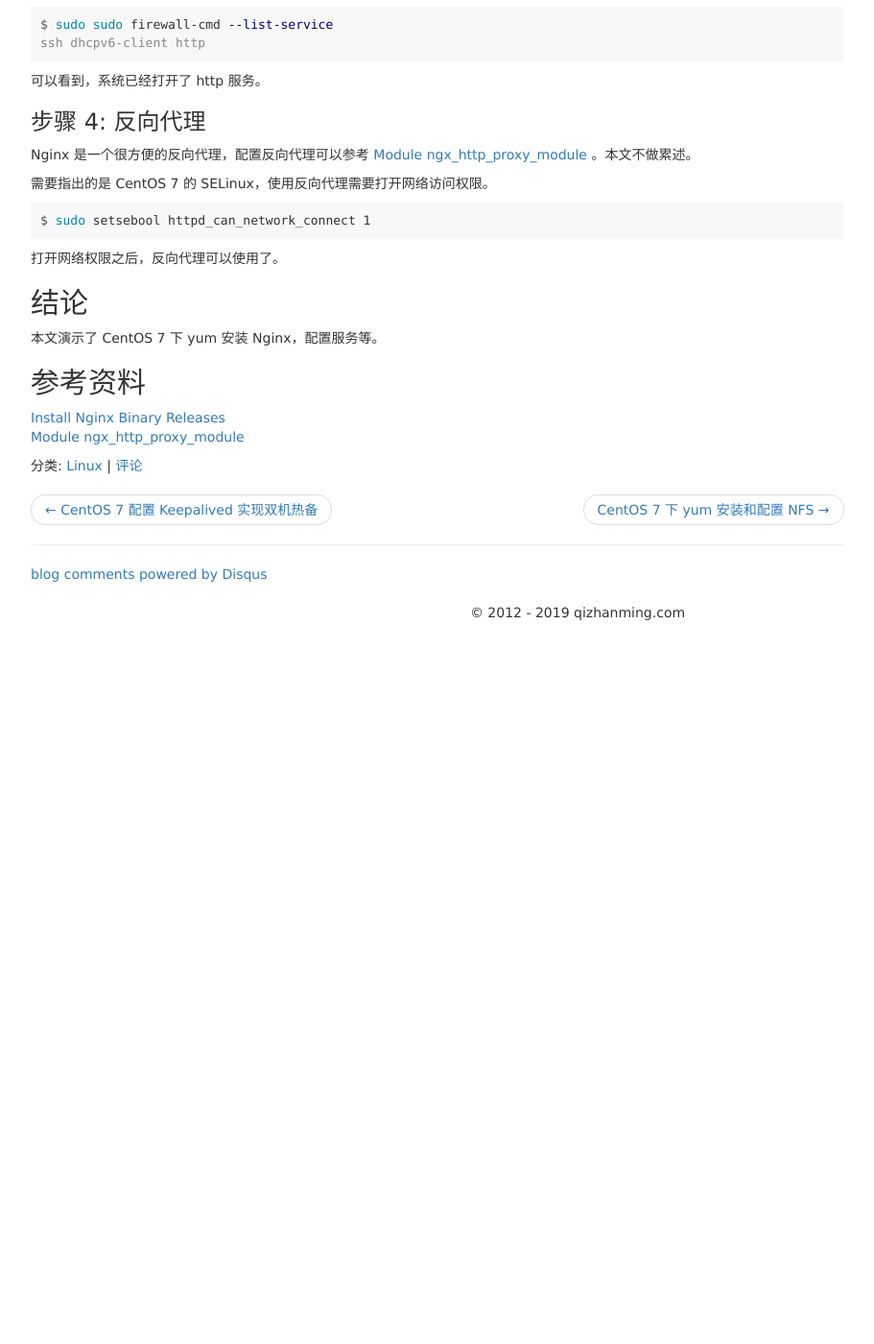
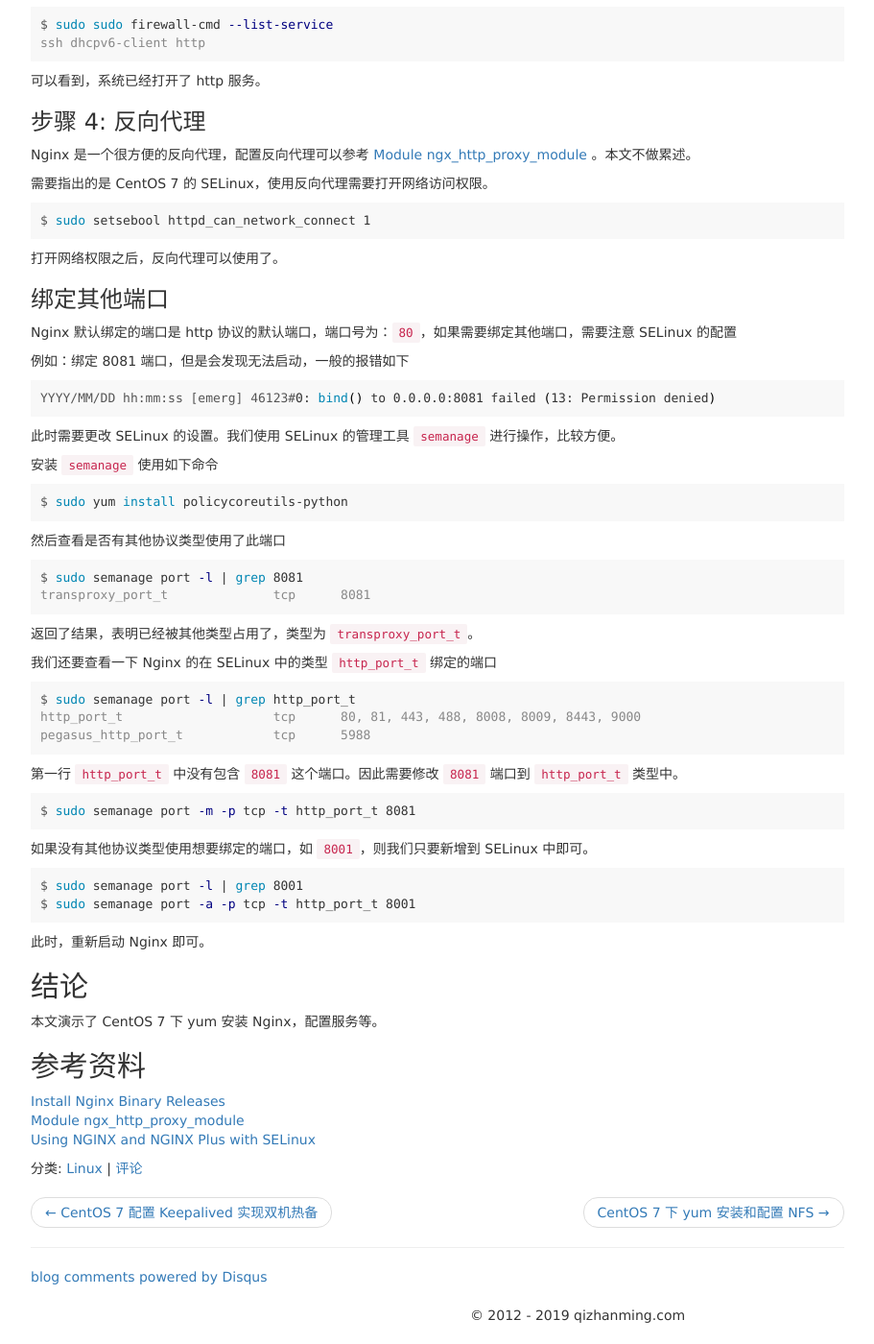
Before and after one commit to zhanming/zhanming.github.com, a Jekyll site: the page built from _posts/2018-08-06-how-to-install-nginx-on-centos-7.markdown, in a window 1280 px wide and 1400 px high, scrolled down 1593 px. Shown: the whole window at 96% size, without its empty margins (38-949 px from the left). Built offline with Jekyll 4.4.1, drawn with Linux system fonts in a browser that asks for light colours; comment, search, counter and statistics services are not loaded; before the commit the page ends 2261 px from its top, so only the background shows below that.

Commit message:
add for binding another port.

````diff
--- a/_posts/2018-08-06-how-to-install-nginx-on-centos-7.markdown
+++ b/_posts/2018-08-06-how-to-install-nginx-on-centos-7.markdown
@@ -110,13 +110,65 @@
 
 打开网络权限之后，反向代理可以使用了。
 
+### 绑定其他端口
+
+Nginx 默认绑定的端口是 http 协议的默认端口，端口号为：`80`，如果需要绑定其他端口，需要注意 SELinux 的配置
+
+例如：绑定 8081 端口，但是会发现无法启动，一般的报错如下
+
+```terminal
+YYYY/MM/DD hh:mm:ss [emerg] 46123#0: bind() to 0.0.0.0:8081 failed (13: Permission denied)
+```
+
+此时需要更改 SELinux 的设置。我们使用 SELinux 的管理工具 `semanage` 进行操作，比较方便。
+
+安装 `semanage` 使用如下命令
+
+```terminal
+$ sudo yum install policycoreutils-python
+```
+
+然后查看是否有其他协议类型使用了此端口
+
+```terminal
+$ sudo semanage port -l | grep 8081
+transproxy_port_t              tcp      8081
+```
+
+返回了结果，表明已经被其他类型占用了，类型为 `transproxy_port_t`。
+
+我们还要查看一下 Nginx 的在 SELinux 中的类型 `http_port_t` 绑定的端口
+
+```terminal
+$ sudo semanage port -l | grep http_port_t
+http_port_t                    tcp      80, 81, 443, 488, 8008, 8009, 8443, 9000
+pegasus_http_port_t            tcp      5988
+```
+
+第一行 `http_port_t` 中没有包含 `8081` 这个端口。因此需要修改 `8081` 端口到 `http_port_t` 类型中。
+
+```terminal
+$ sudo semanage port -m -p tcp -t http_port_t 8081
+```
+
+如果没有其他协议类型使用想要绑定的端口，如 `8001`，则我们只要新增到 SELinux 中即可。
+
+```terminal
+$ sudo semanage port -l | grep 8001
+$ sudo semanage port -a -p tcp -t http_port_t 8001
+```
+
+此时，重新启动 Nginx 即可。
+
 ## 结论
 本文演示了 CentOS 7 下 yum 安装 Nginx，配置服务等。
 
 ## 参考资料
 [Install Nginx Binary Releases][1]
 [Module ngx_http_proxy_module][2]
+[Using NGINX and NGINX Plus with SELinux][3]
 
 
 [1]: https://www.nginx.com/resources/wiki/start/topics/tutorials/install/
 [2]: http://nginx.org/en/docs/http/ngx_http_proxy_module.html
+[3]: https://www.nginx.com/blog/using-nginx-plus-with-selinux/
````
